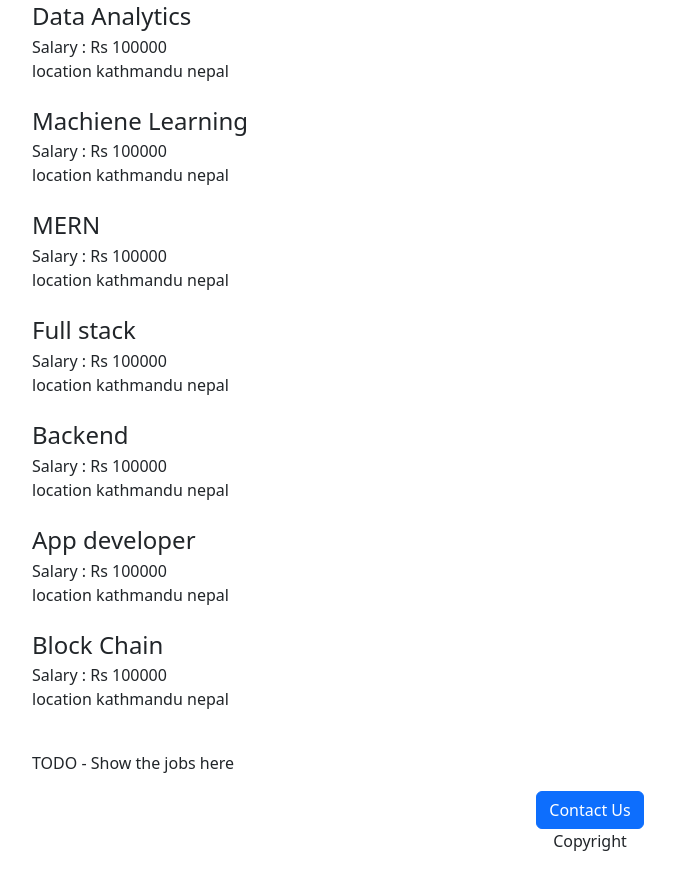
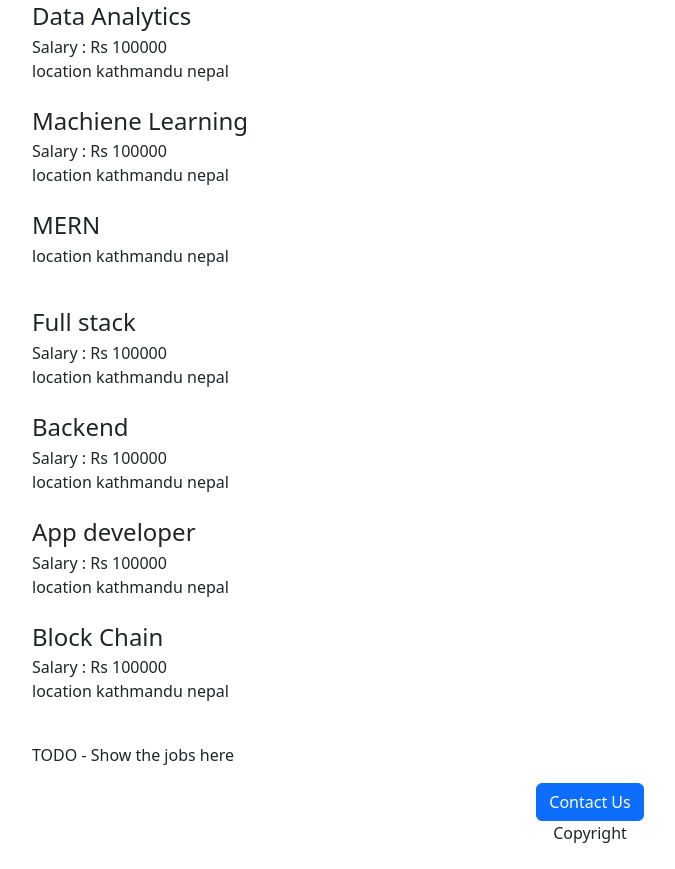
Before and after one commit to ujjwal-basnet/jovian-careers-website, a Flask app: page / in a window 1280 px wide. Shown: the part 767-1636 px from the top of the page, without its empty margins (50-725 px from the left). After the commit the page ends 1610 px from the top, so only its background shows below. Run offline with Flask 3, Linux system fonts and the light colour scheme.

Commit message:
organizing html code

```diff
--- a/app.py
+++ b/app.py
@@ -17,7 +17,7 @@ JOBS = [
     { 'id' : "3"  ,
      'title' : "MERN "  ,
      "location" : "kathmandu nepal " ,
-     "salary" : "Rs 100000"
+
 
     },
     { 'id' : "4"  ,
--- a/templates/home.html
+++ b/templates/home.html
@@ -31,19 +31,7 @@
 <h2 class="text-center mt-2 mb-4"   > open position </h2>
 <p>
     {% for job in jobs %}
-    <div style  = "margin-bottom:16px;" > <h4
-        style = "color :rgb (120 , 120 , 120 , 120);
-        margin-bottom  : 4px ; " >
-    {{job['title']}}
-    </h4>
-
-
-        <div> Salary  : {{job['salary']}}
-        <div> location {{job['location']}}
-        <br> </br>
-        </div>
-    </div>
-
+    {% include 'jobitem.html'  %}
     {% endfor %}
     </div>
 </p>
--- a/templates/jobitem.html
+++ b/templates/jobitem.html
@@ -0,0 +1,13 @@
+<div style  = "margin-bottom:16px;" > <h4
+    style = "color :rgb (120 , 120 , 120 , 120);
+    margin-bottom  : 4px ; " >
+{{job['title']}}
+</h4>
+
+    {% if 'salary' in job  %}
+        <div> Salary  : {{job['salary']}}
+    {% endif %}
+    <div> location {{job['location']}}
+    <br> </br>
+    </div>
+</div>
```
